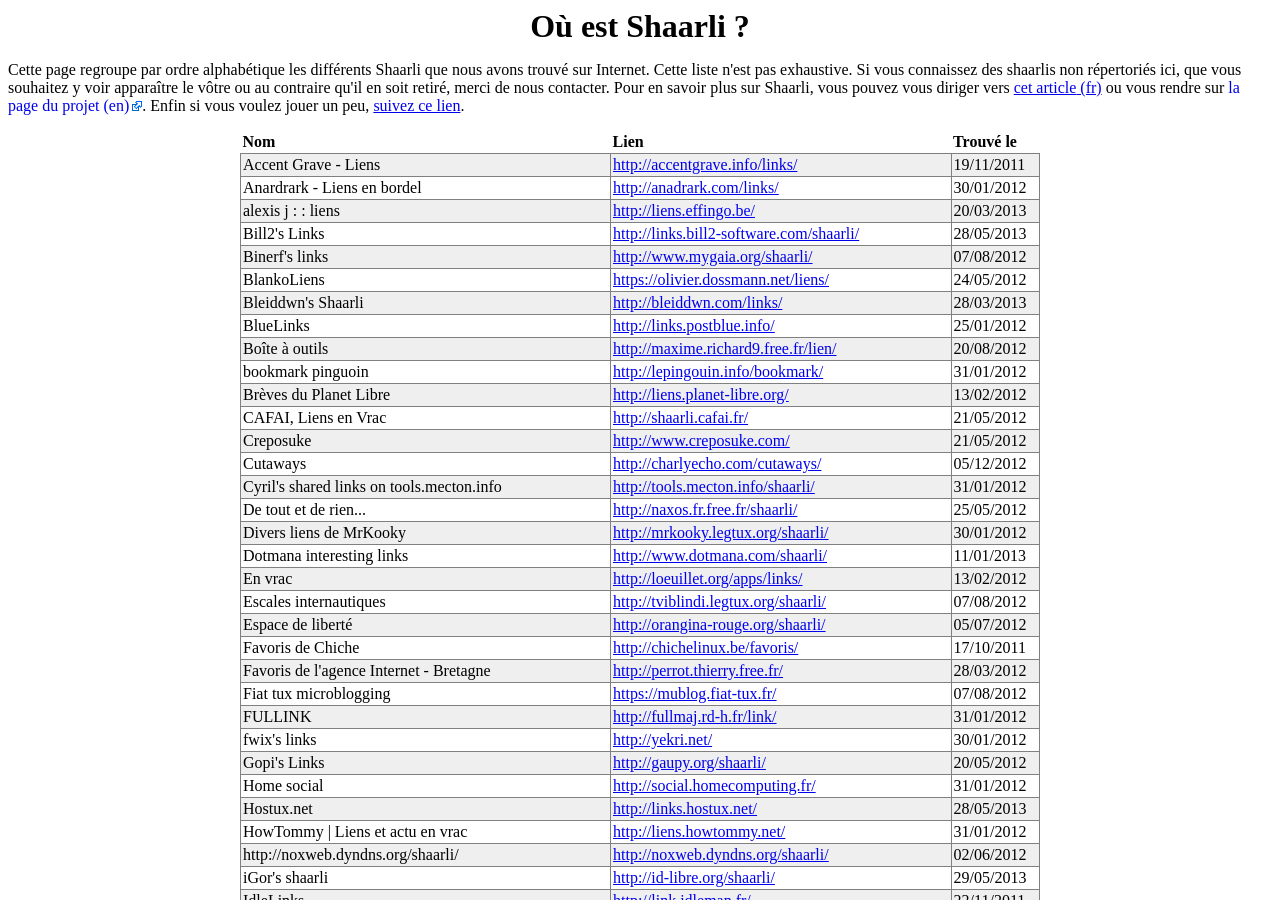
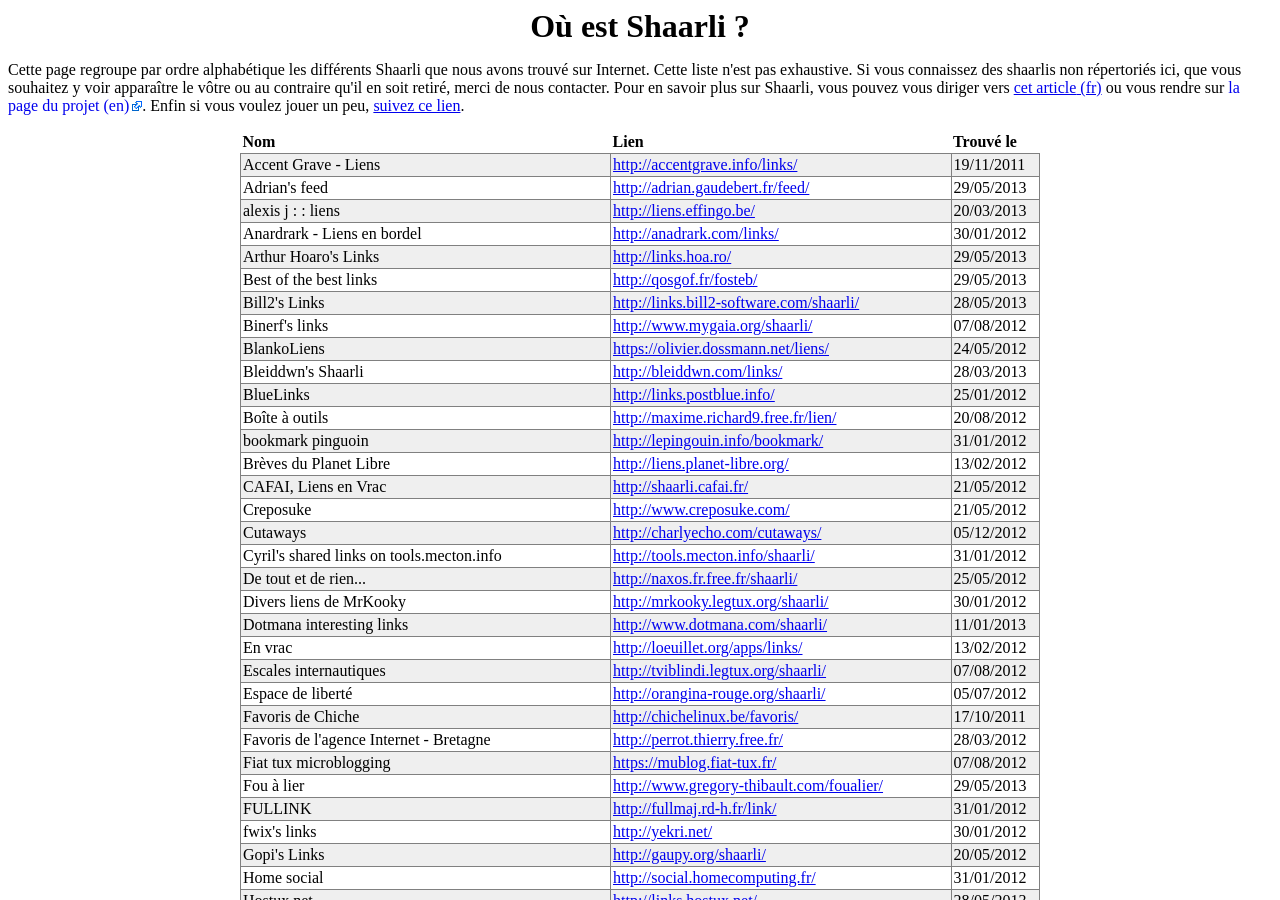
Before and after one commit to porneia/pub, a Jekyll site: the page built from bazaar/shaarli_online.html, in a window 1280 px wide and 900 px high. Built offline with Jekyll 4.4.1, drawn with Linux system fonts in a browser that asks for light colours; Markdown is read by kramdown in place of the engine named in the settings.

Commit message:
New shaarlis, again

```diff
--- a/bazaar/shaarli_online.html
+++ b/bazaar/shaarli_online.html
@@ -30,9 +30,9 @@
   </tr>
 
   <tr>
-    <td>Anardrark - Liens en bordel</td>
-    <td><a href="http://anadrark.com/links/">http://anadrark.com/links/</a></td>
-    <td>30/01/2012</td>
+    <td>Adrian's feed</td>
+    <td><a href="http://adrian.gaudebert.fr/feed/">http://adrian.gaudebert.fr/feed/</a></td>
+    <td>29/05/2013</td>
   </tr>
 
   <tr class="ocolor">
@@ -42,129 +42,153 @@
   </tr>
 
   <tr>
+    <td>Anardrark - Liens en bordel</td>
+    <td><a href="http://anadrark.com/links/">http://anadrark.com/links/</a></td>
+    <td>30/01/2012</td>
+  </tr>
+
+  <tr class="ocolor">
+    <td>Arthur Hoaro's Links</td>
+    <td><a href="http://links.hoa.ro/">http://links.hoa.ro/</a></td>
+    <td>29/05/2013</td>
+  </tr>
+
+  <tr>
+    <td>Best of the best links</td>
+    <td><a href="http://qosgof.fr/fosteb/">http://qosgof.fr/fosteb/</a></td>
+    <td>29/05/2013</td>
+  </tr>
+
+  <tr class="ocolor">
     <td>Bill2's Links</td>
     <td><a href="http://links.bill2-software.com/shaarli/">http://links.bill2-software.com/shaarli/</a></td>
     <td>28/05/2013</td>
   </tr>
 
-  <tr class="ocolor">
+  <tr>
     <td>Binerf's links</td>
     <td><a href="http://www.mygaia.org/shaarli/">http://www.mygaia.org/shaarli/</a></td>
     <td>07/08/2012</td>
   </tr>
 
-  <tr>
+  <tr class="ocolor">
     <td>BlankoLiens</td>
     <td><a href="https://olivier.dossmann.net/liens/">https://olivier.dossmann.net/liens/</a></td>
     <td>24/05/2012</td>
   </tr>
 
-  <tr class="ocolor">
+  <tr>
     <td>Bleiddwn's Shaarli</td>
     <td><a href="http://bleiddwn.com/links/">http://bleiddwn.com/links/</a></td>
     <td>28/03/2013</td>
   </tr>
 
-  <tr>
+  <tr class="ocolor">
     <td>BlueLinks</td>
     <td><a href="http://links.postblue.info/">http://links.postblue.info/</a></td>
     <td>25/01/2012</td>
   </tr>
 
-  <tr class="ocolor">
+  <tr>
     <td>Boîte à outils</td>
     <td><a href="http://maxime.richard9.free.fr/lien/">http://maxime.richard9.free.fr/lien/</a></td>
     <td>20/08/2012</td>
   </tr>
 
-  <tr>
+  <tr class="ocolor">
     <td>bookmark pinguoin</td>
     <td><a href="http://lepingouin.info/bookmark/">http://lepingouin.info/bookmark/</a></td>
     <td>31/01/2012</td>
   </tr>
 
-  <tr class="ocolor">
+  <tr>
     <td>Brèves du Planet Libre</td>
     <td><a href="http://liens.planet-libre.org/">http://liens.planet-libre.org/</a></td>
     <td>13/02/2012</td>
   </tr>
 
-  <tr>
+  <tr class="ocolor">
     <td>CAFAI, Liens en Vrac</td>
     <td><a href="http://shaarli.cafai.fr/">http://shaarli.cafai.fr/</a></td>
     <td>21/05/2012</td>
   </tr>
 
-  <tr class="ocolor">
+  <tr>
     <td>Creposuke</td>
     <td><a href="http://www.creposuke.com/">http://www.creposuke.com/</a></td>
     <td>21/05/2012</td>
   </tr>
 
-  <tr>
+  <tr class="ocolor">
     <td>Cutaways</td>
     <td><a href="http://charlyecho.com/cutaways">http://charlyecho.com/cutaways/</a></td>
     <td>05/12/2012</td>
   </tr>
 
-  <tr class="ocolor">
+  <tr>
     <td>Cyril's shared links on tools.mecton.info</td>
     <td><a href="http://tools.mecton.info/shaarli/">http://tools.mecton.info/shaarli/</a></td>
     <td>31/01/2012</td>
   </tr>
 
-  <tr>
+  <tr class="ocolor">
     <td>De tout et de rien...</td>
     <td><a href="http://naxos.fr.free.fr/shaarli/">http://naxos.fr.free.fr/shaarli/</a></td>
     <td>25/05/2012</td>
   </tr>
 
-  <tr class="ocolor">
+  <tr>
     <td>Divers liens de MrKooky</td>
     <td><a href="http://mrkooky.legtux.org/shaarli/">http://mrkooky.legtux.org/shaarli/</a></td>
     <td>30/01/2012</td>
   </tr>
 
-  <tr>
+  <tr class="ocolor">
     <td>Dotmana interesting links</td>
     <td><a href="http://www.dotmana.com/shaarli/">http://www.dotmana.com/shaarli/</a></td>
     <td>11/01/2013</td>
   </tr>
 
-  <tr class="ocolor">
+  <tr>
     <td>En vrac</td>
     <td><a href="http://loeuillet.org/apps/links/">http://loeuillet.org/apps/links/</a></td>
     <td>13/02/2012</td>
   </tr>
 
-  <tr>
+  <tr class="ocolor">
     <td>Escales internautiques</td>
     <td><a href="http://tviblindi.legtux.org/shaarli/">http://tviblindi.legtux.org/shaarli/</a></td>
     <td>07/08/2012</td>
   </tr>
 
-  <tr class="ocolor">
+  <tr>
     <td>Espace de liberté</td>
     <td><a href="http://orangina-rouge.org/shaarli/">http://orangina-rouge.org/shaarli/</a></td>
     <td>05/07/2012</td>
   </tr>
 
-  <tr>
+  <tr class="ocolor">
     <td>Favoris de Chiche</td>
     <td><a href="http://chichelinux.be/favoris/">http://chichelinux.be/favoris/</a></td>
     <td>17/10/2011</td>
   </tr>
 
-  <tr class="ocolor">
+  <tr>
     <td>Favoris de l'agence Internet - Bretagne</td>
     <td><a href="http://perrot.thierry.free.fr/">http://perrot.thierry.free.fr/</a></td>
     <td>28/03/2012</td>
   </tr>
 
-  <tr>
+  <tr class="ocolor">
     <td>Fiat tux microblogging</td>
     <td><a href="https://mublog.fiat-tux.fr/">https://mublog.fiat-tux.fr/</a></td>
     <td>07/08/2012</td>
+  </tr>
+
+  <tr>
+    <td>Fou à lier</td>
+    <td><a href="http://www.gregory-thibault.com/foualier/">http://www.gregory-thibault.com/foualier/</a></td>
+    <td>29/05/2013</td>
   </tr>
 
   <tr class="ocolor">
```
